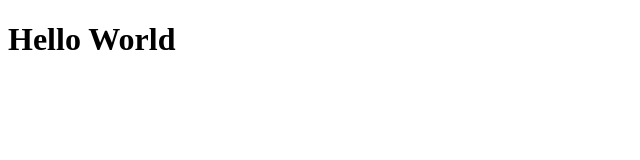
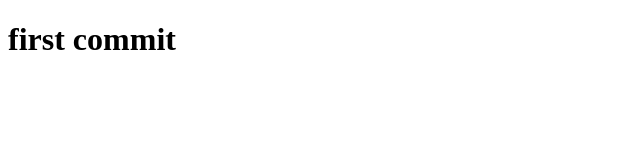
Before and after one commit to Andranik2512/my-appNY, a React (Vite) app: page / in a window 1280 px wide. Shown: the top 160 px of the page, without its empty margins (0-640 px from the left). Built offline with nearby package versions, Linux system fonts and the light colour scheme.

Commit message:
update App text

```diff
--- a/src/App.tsx
+++ b/src/App.tsx
@@ -1,6 +1,6 @@
 function App() {
   return (
-    <h1>Hello World</h1>
+    <h1>first commit</h1>
   )
 }
 
```
